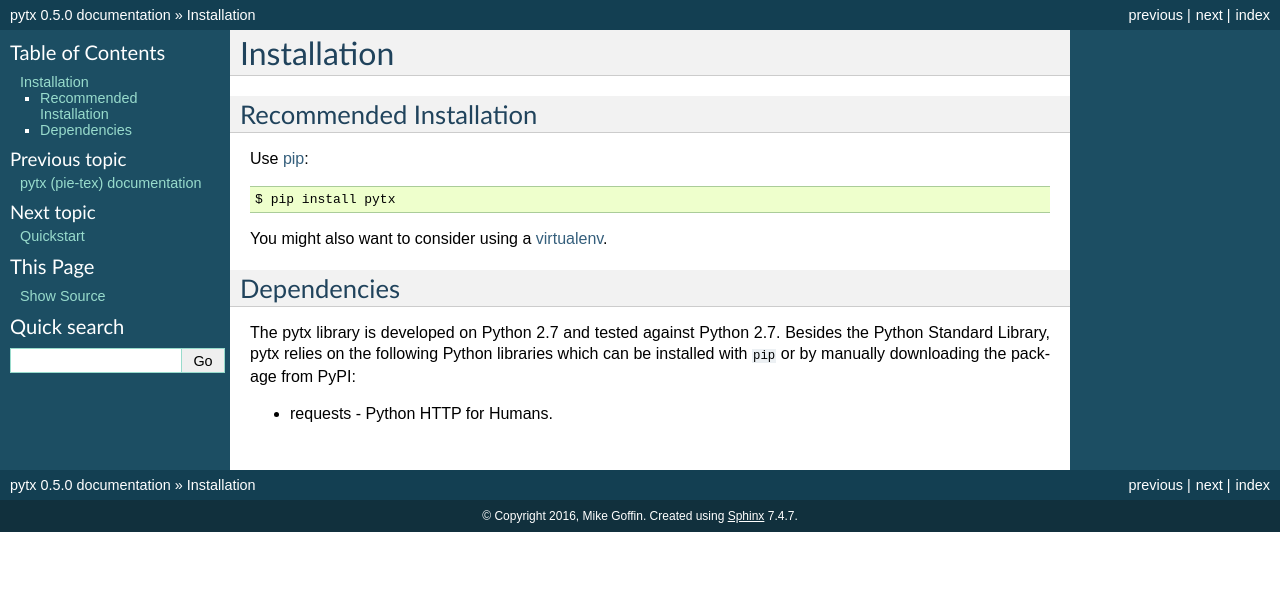
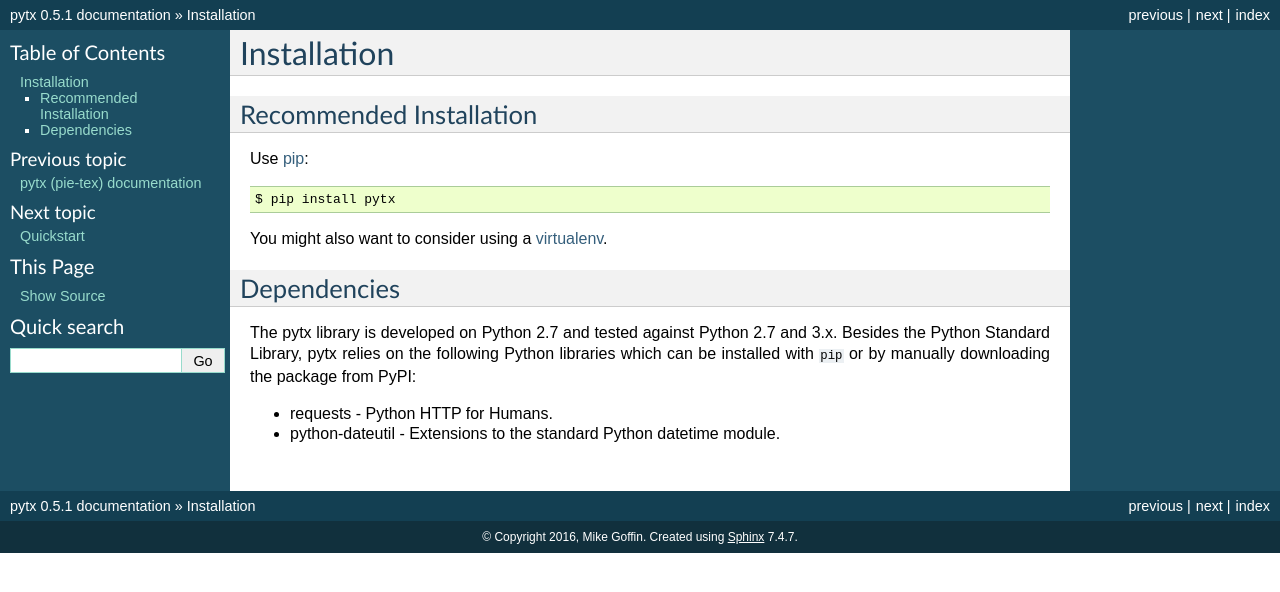
Before and after one commit to facebook/ThreatExchange, a Sphinx documentation site: the page built from pytx/docs/installation.rst, in a window 1280 px wide. Shown: the top 592 px of the page. Built offline with Sphinx 7.4.7, drawn with Linux system fonts in a browser that asks for light colours.

Commit message:
Updating dependencies.
setup will now detect if you have python < 2.7.9 and use
'requests[security]'. If you have python >= 2.7.9 we will just use
requests since the security extras are no longer required.

Also removed dependency lock for requests and python-dateutil.

Fixed the dateutil import to fix edge cases where pytx utils was
necessary.

Bumping version to 0.5.1 to accommodate dependency changes and bug fix.

```diff
--- a/pytx/docs/conf.py
+++ b/pytx/docs/conf.py
@@ -56,9 +56,9 @@
 # built documents.
 #
 # The short X.Y version.
-version = '0.5.0'
+version = '0.5.1'
 # The full version, including alpha/beta/rc tags.
-release = '0.5.0'
+release = '0.5.1'
 
 # The language for content autogenerated by Sphinx. Refer to documentation
 # for a list of supported languages.
--- a/pytx/docs/installation.rst
+++ b/pytx/docs/installation.rst
@@ -21,9 +21,10 @@
 Dependencies
 ------------
 
-The pytx library is developed on Python 2.7 and tested against Python 2.7.
-Besides the Python Standard Library, pytx relies on the following Python
+The pytx library is developed on Python 2.7 and tested against Python 2.7 and
+3.x. Besides the Python Standard Library, pytx relies on the following Python
 libraries which can be installed with ``pip`` or by manually downloading the
 package from PyPI:
 
 * requests - Python HTTP for Humans.
+* python-dateutil - Extensions to the standard Python datetime module.
```
Also changed, not shown: 3 other files.
